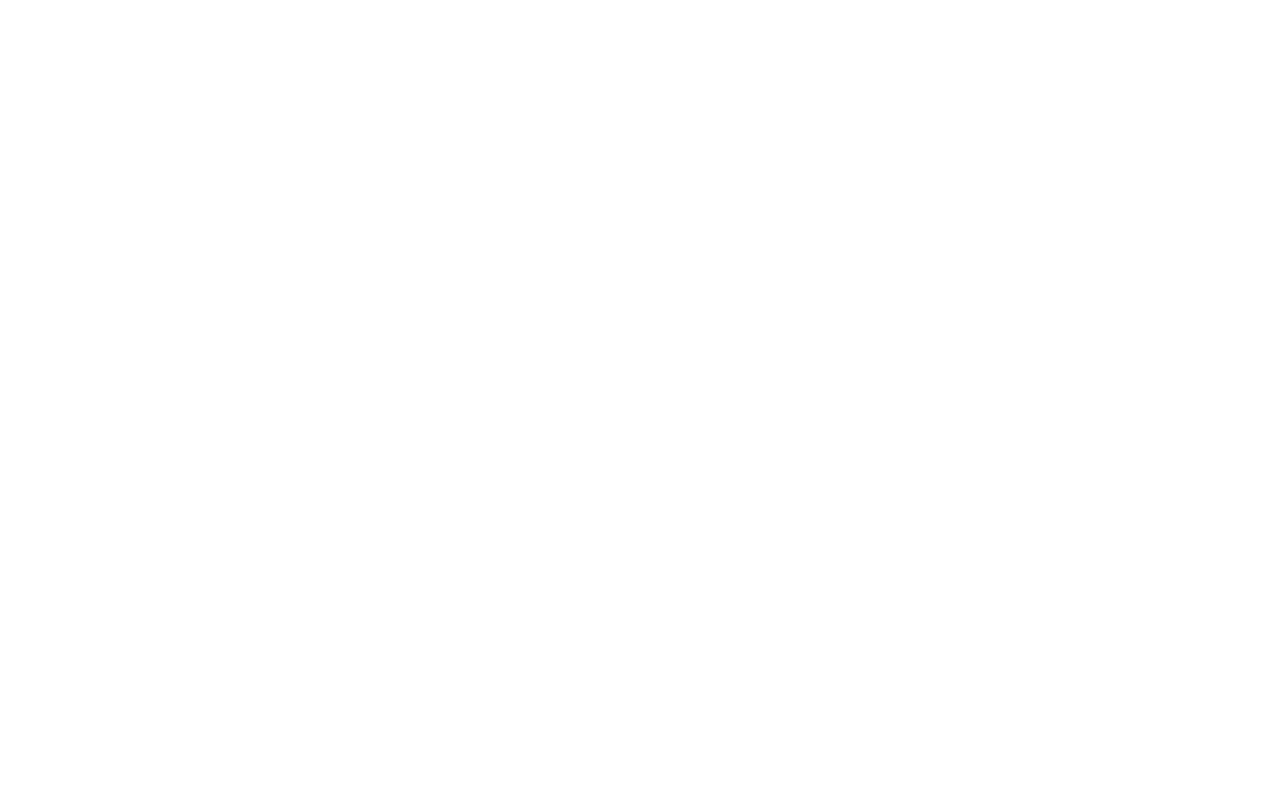
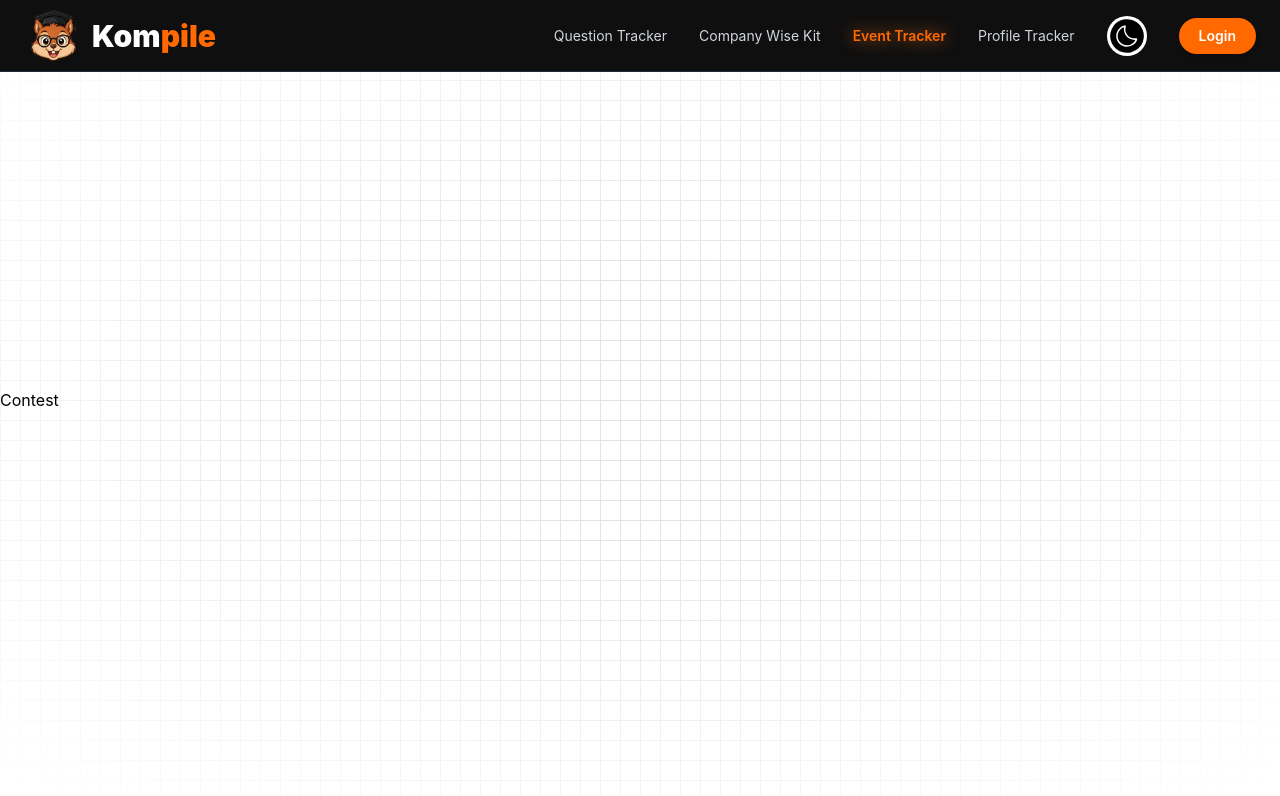
Before and after one commit to Codehuman07/Kompile, a React (Vite) app in the folder client/: page /events in a window 1280 px wide. Before the commit this address had no page. Shown: the top 796 px of the page. Built offline with nearby package versions, Linux system fonts and the light colour scheme.

Commit message:
feat: add contest page and register new /events route

```diff
--- a/client/src/App.jsx
+++ b/client/src/App.jsx
@@ -4,6 +4,7 @@
 import Login from "./pages/auth/Login.jsx";
 import Register from "./pages/auth/Register.jsx";
 import Profile from "./pages/profile/Profile.jsx";
+import Contest from "./pages/event/Contest.jsx";
 
 function App() {
   return (
@@ -13,6 +14,7 @@
       <Route path="/login" element={<Login />} />
       <Route path="/register" element={<Register />} />
       <Route path="/profile" element={<Profile />} />
+      <Route path="/events" element={<Contest />} />
     </Routes>
   );
 }
--- /dev/null
+++ b/client/src/pages/event/Contest.jsx
@@ -0,0 +1,12 @@
+import GridComponent from "../../components/GridComponent";
+import Navbar from "../../components/Navbar";
+function Contest() {
+  return (
+    <>
+      <Navbar />
+      <GridComponent>Contest</GridComponent>
+    </>
+  );
+}
+
+export default Contest;
```
Also changed, not shown: 2 other files (tests, documents, lock files or other folders).
